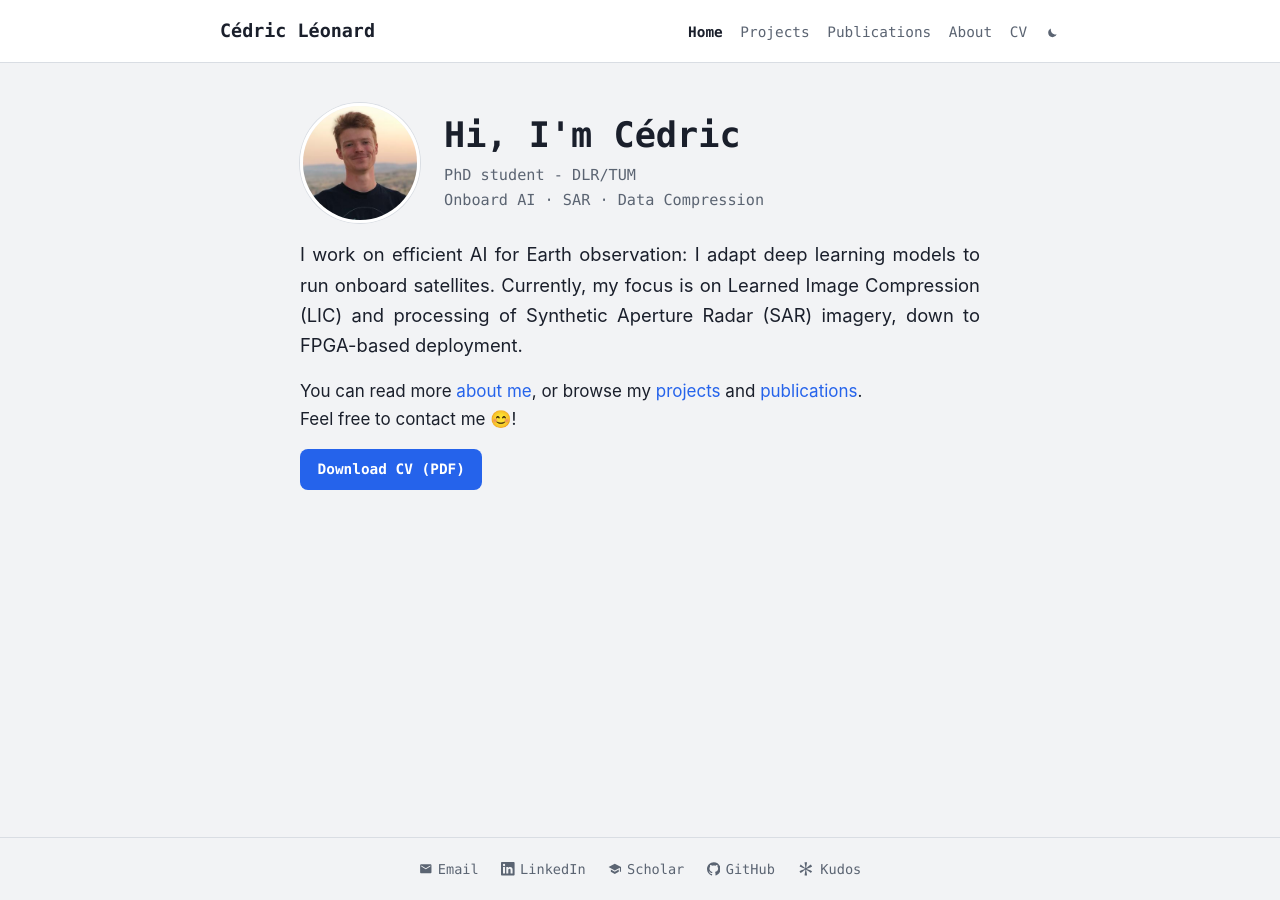
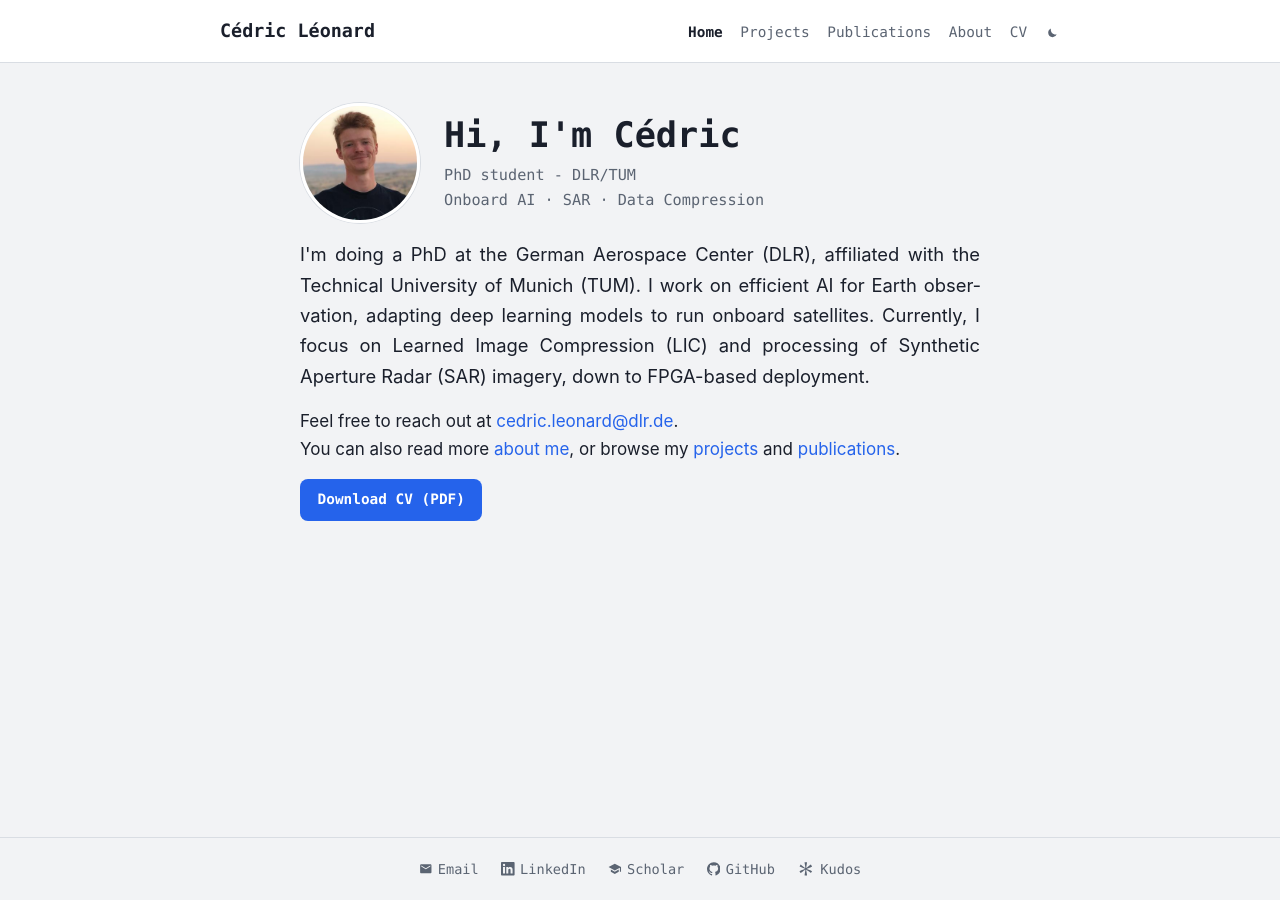
Before and after one commit to CedricLeon/CedricLeon.github.io, a Jekyll site: the page built from index.html, in a window 1280 px wide. Built offline with Jekyll 4.4.1, drawn with Linux system fonts in a browser that asks for light colours.

Commit message:
feat(index): improved intro

```diff
--- a/index.html
+++ b/index.html
@@ -11,16 +11,17 @@ description: PhD researcher at DLR / TUM working on deep learning for SAR and ef
 </section>
 
 <p class="lead">
-  I work on efficient AI for Earth observation: I adapt deep learning models to run onboard satellites.
-  Currently, my focus is on Learned Image Compression (LIC) and processing of Synthetic Aperture Radar (SAR) imagery, down to FPGA-based deployment.
+  I'm doing a PhD at the German Aerospace Center (DLR), affiliated with the Technical University of Munich (TUM).
+  I work on efficient AI for Earth observation, adapting deep learning models to run onboard satellites.
+  Currently, I focus on Learned Image Compression (LIC) and processing of Synthetic Aperture Radar (SAR) imagery, down to FPGA-based deployment.
 </p>
 
 <p>
-  You can read more <a href="/about.html">about me</a>, or browse my
+  Feel free to reach out at <a href="mailto:cedric.leonard@dlr.de">cedric.leonard@dlr.de</a>.
+  <br>
+  You can also read more <a href="/about.html">about me</a>, or browse my
   <a href="/projects.html">projects</a> and
   <a href="/publications.html">publications</a>.
-  <br>
-  Feel free to contact me 😊!
 </p>
 
 <p>
```
